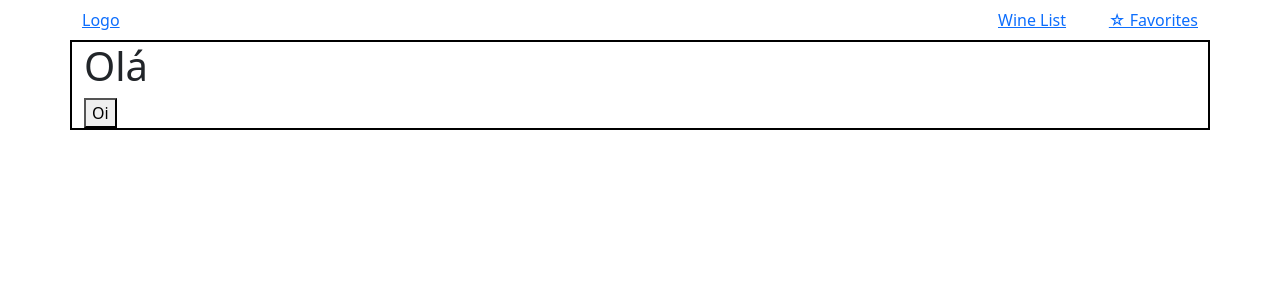
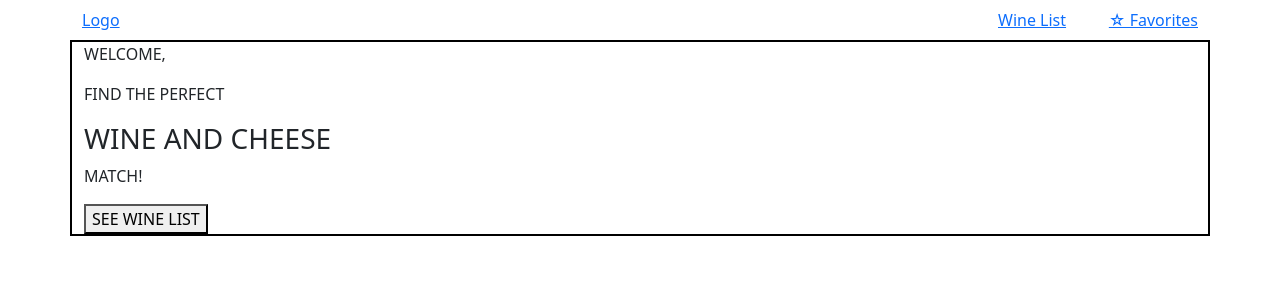
Before and after one commit to jucimeiresilva/wine-and-cheese-matcher, a React (Create React App) app: page / in a window 1280 px wide. Shown: the top 300 px of the page. Built offline with nearby package versions, Linux system fonts and the light colour scheme.

Commit message:
botão home feito

```diff
--- a/src/components/Home.js
+++ b/src/components/Home.js
@@ -1,15 +1,20 @@
 import React from "react";
 
 const Home = () => {
-    return(
-        <>
-        <div className="container" style={{border:"solid black 2px"}}>
-            <h1>Olá</h1>
-            <button>Oi</button>
-        </div>
-        </>
-    );
+  return (
+    <>
+      <div className="container" style={{ border: "solid black 2px" }}>
+        <p> WELCOME, </p>
+        <p> FIND THE PERFECT </p>
+        <h3> WINE AND CHEESE </h3>
+        <p> MATCH! </p>
+
+        <button>
+          <a> SEE WINE LIST</a>
+        </button>
+      </div>
+    </>
+  );
 };
 
-
 export default Home;
```
